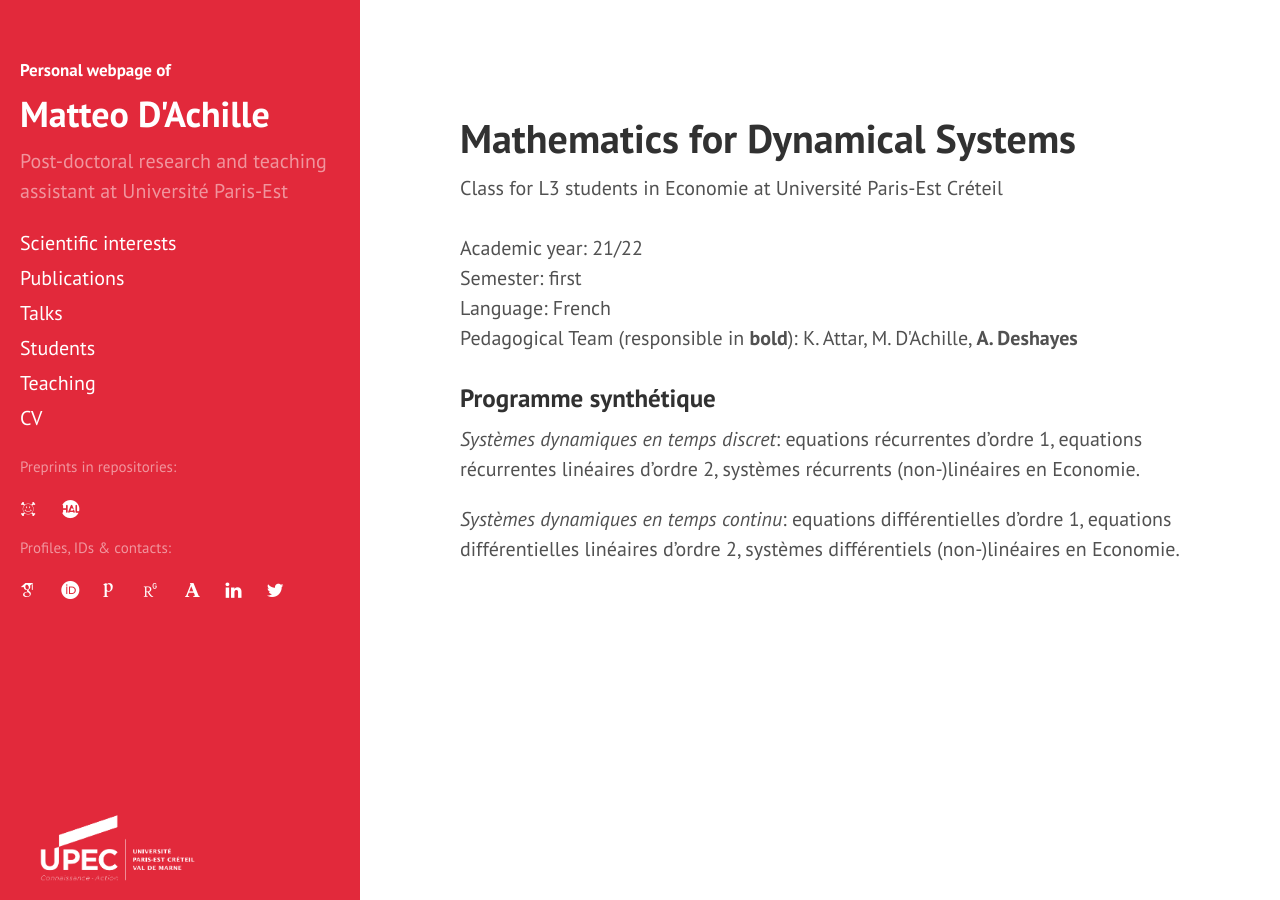
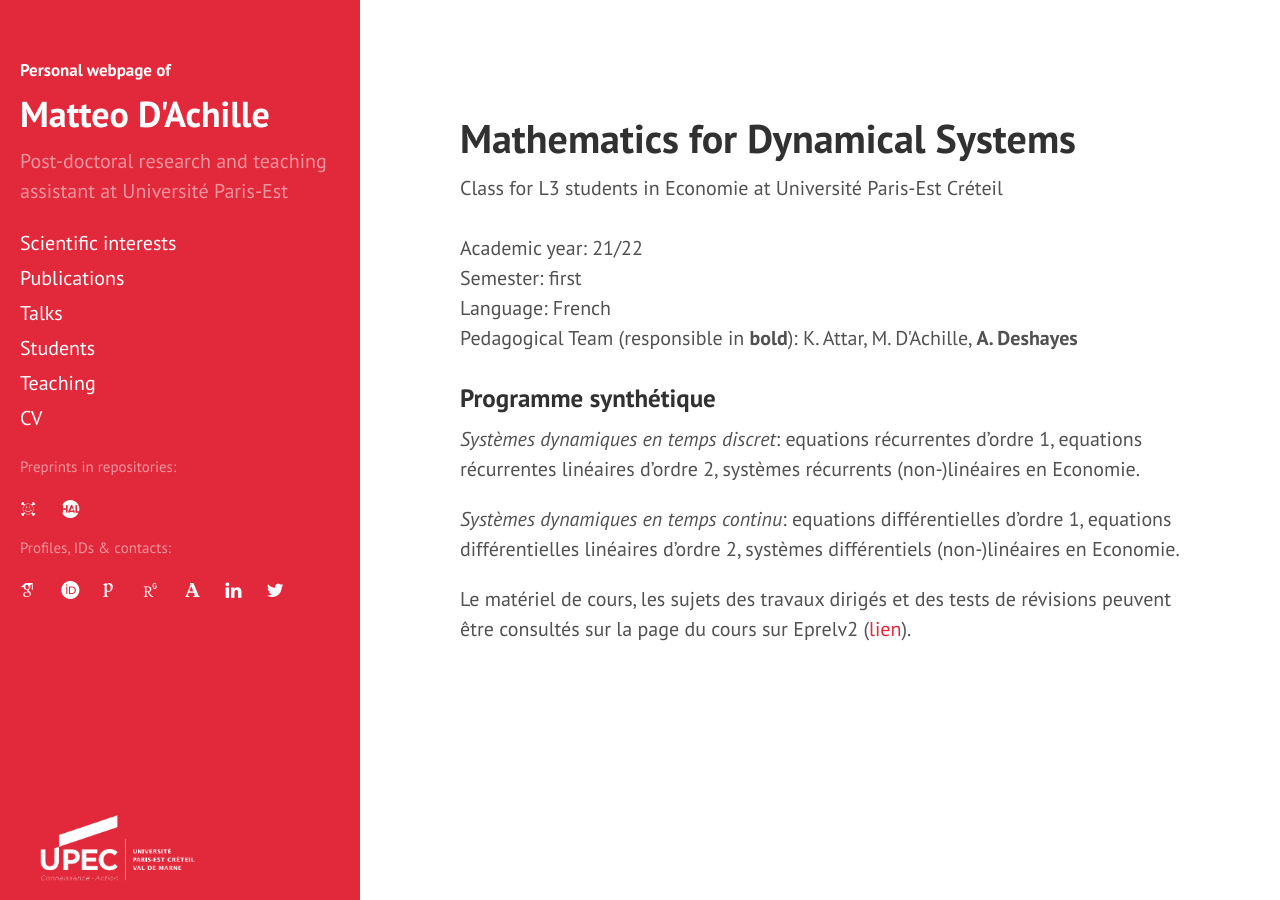
Before and after one commit to matteodachille/matteodachille.github.io, a Jekyll site: the page built from _courses/mathdyn2021.md, in a window 1280 px wide. Built offline with Jekyll 4.4.1, drawn with Linux system fonts in a browser that asks for light colours; nearby versions of some CDN libraries; some web fonts are replaced.

Commit message:
Fixed typos

```diff
--- a/_courses/mathdyn2021.md
+++ b/_courses/mathdyn2021.md
@@ -21,3 +21,5 @@ classnumber: 7
 _Systèmes dynamiques en temps discret_: equations récurrentes d’ordre 1, equations récurrentes linéaires d’ordre 2, systèmes récurrents (non-)linéaires en Economie.
 
 _Systèmes dynamiques en temps continu_: equations différentielles d’ordre 1, equations différentielles linéaires d’ordre 2, systèmes différentiels (non-)linéaires en Economie.
+
+Le matériel de cours, les sujets des travaux dirigés et des tests de révisions peuvent être consultés sur la page du cours sur Eprelv2 ([lien](https://eprel-v2.u-pec.fr/course/view.php?id=3498)).
```
Also changed, not shown: events.md (+1 -1 lines).
